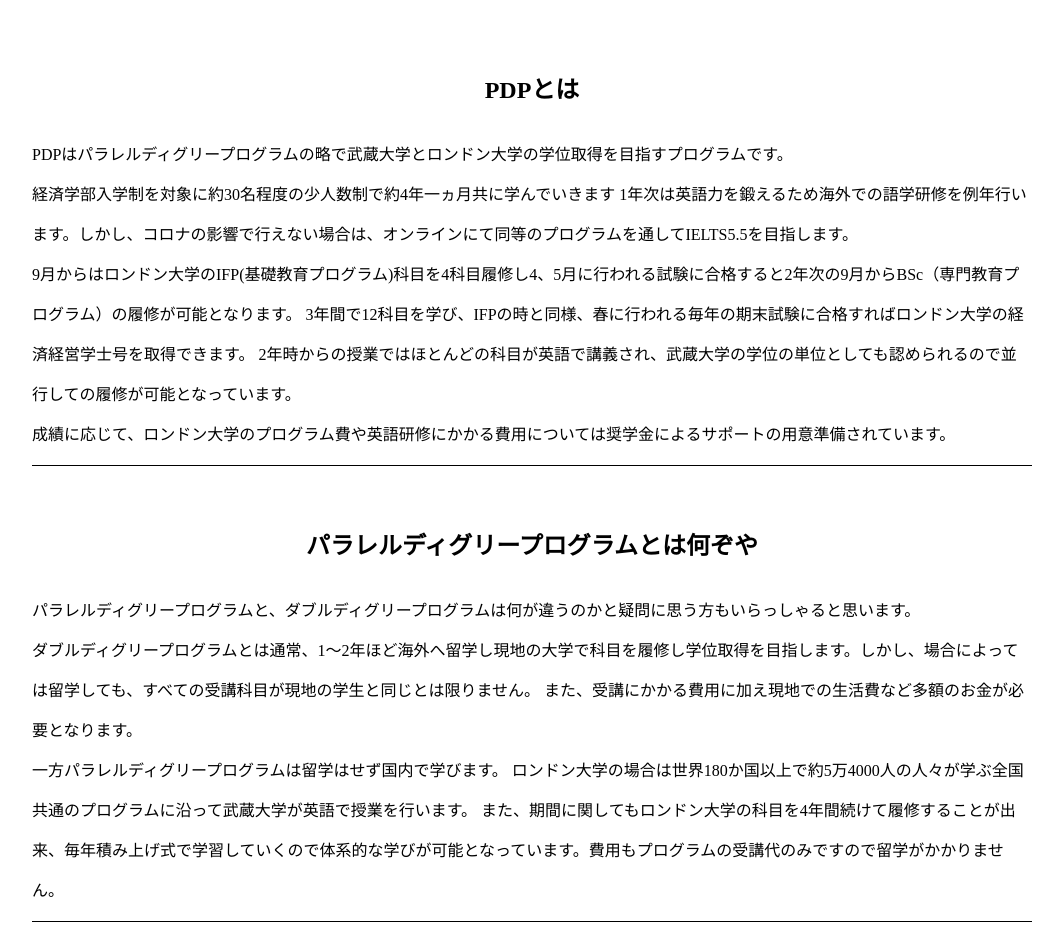
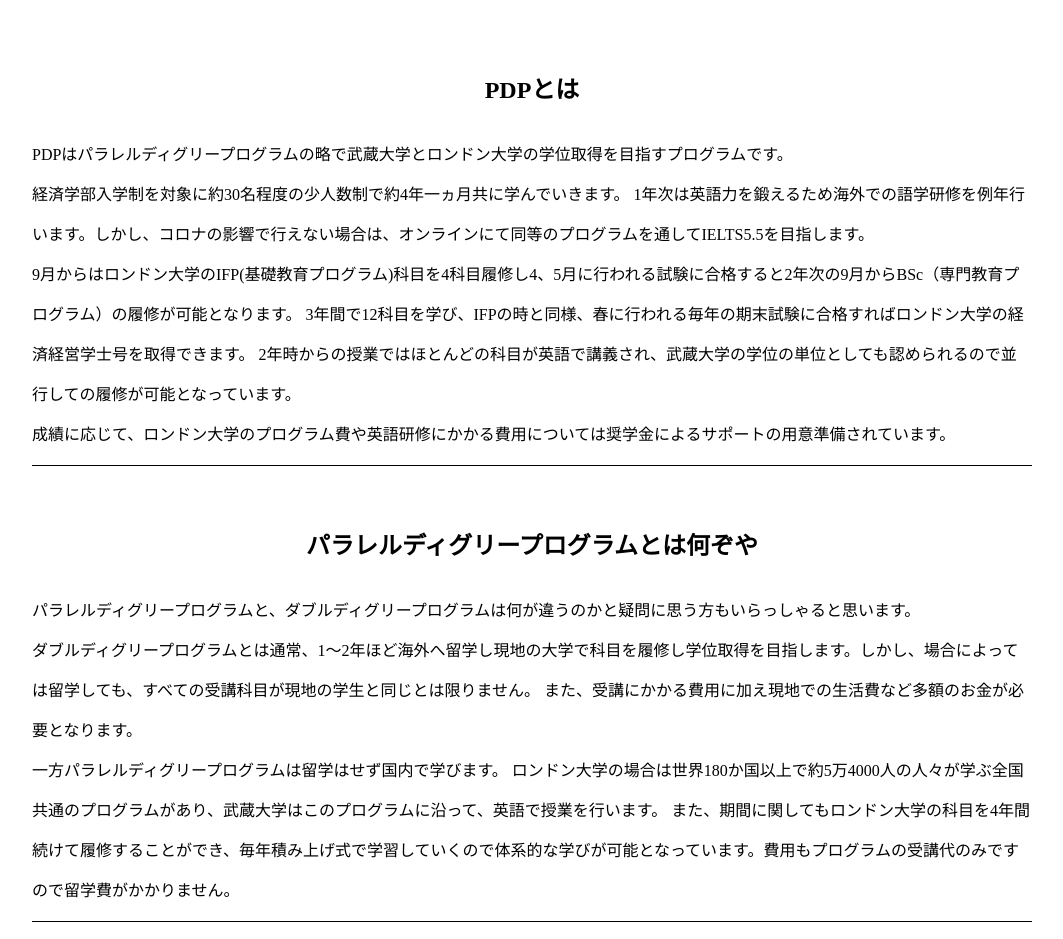
Before and after one commit to kirin-products/PDP6th, a plain HTML site: page index.html in a window 1280 px wide. Shown: the part 383-1322 px from the top of the page, without its empty margins (108-1171 px from the left). Drawn offline with Linux system fonts and the light colour scheme.

Commit message:
Update index.html

```diff
--- a/index.html
+++ b/index.html
@@ -86,7 +86,7 @@
         </div>
         <div class="contents">
             <h2>PDPとは</h2>
-            <p>PDPはパラレルディグリープログラムの略で武蔵大学とロンドン大学の学位取得を目指すプログラムです。<br>経済学部入学制を対象に約30名程度の少人数制で約4年一ヵ月共に学んでいきます
+            <p>PDPはパラレルディグリープログラムの略で武蔵大学とロンドン大学の学位取得を目指すプログラムです。<br>経済学部入学制を対象に約30名程度の少人数制で約4年一ヵ月共に学んでいきます。
                 1年次は英語力を鍛えるため海外での語学研修を例年行います。しかし、コロナの影響で行えない場合は、オンラインにて同等のプログラムを通してIELTS5.5を目指します。<br>
                 9月からはロンドン大学のIFP(基礎教育プログラム)科目を4科目履修し4、5月に行われる試験に合格すると2年次の9月からBSc（専門教育プログラム）の履修が可能となります。
                 3年間で12科目を学び、IFPの時と同様、春に行われる毎年の期末試験に合格すればロンドン大学の経済経営学士号を取得できます。
@@ -99,8 +99,8 @@
                 ダブルディグリープログラムとは通常、1～2年ほど海外へ留学し現地の大学で科目を履修し学位取得を目指します。しかし、場合によっては留学しても、すべての受講科目が現地の学生と同じとは限りません。
                 また、受講にかかる費用に加え現地での生活費など多額のお金が必要となります。<br>
                 一方パラレルディグリープログラムは留学はせず国内で学びます。
-                ロンドン大学の場合は世界180か国以上で約5万4000人の人々が学ぶ全国共通のプログラムに沿って武蔵大学が英語で授業を行います。
-                また、期間に関してもロンドン大学の科目を4年間続けて履修することが出来、毎年積み上げ式で学習していくので体系的な学びが可能となっています。費用もプログラムの受講代のみですので留学がかかりません。
+                ロンドン大学の場合は世界180か国以上で約5万4000人の人々が学ぶ全国共通のプログラムがあり、武蔵大学はこのプログラムに沿って、英語で授業を行います。
+                また、期間に関してもロンドン大学の科目を4年間続けて履修することができ、毎年積み上げ式で学習していくので体系的な学びが可能となっています。費用もプログラムの受講代のみですので留学費がかかりません。
 
             <h2>ロンドン大学(UoL)はどんな大学？</h2>
             <p>ロンドン大学は、18のカレッジと9つの研究機関により構成される世界の中でもレベルの高い総合大学です.
```
